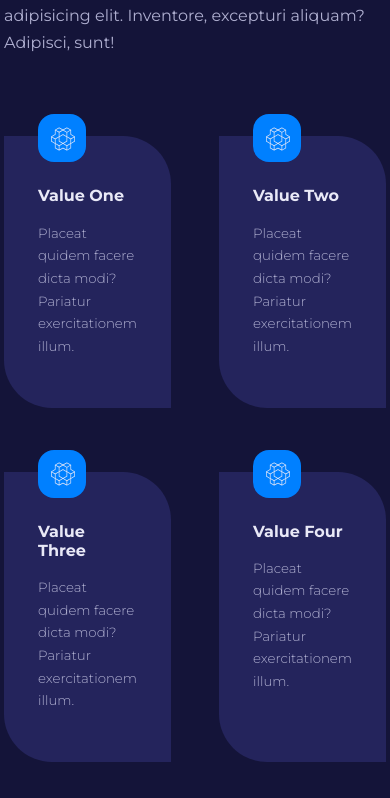
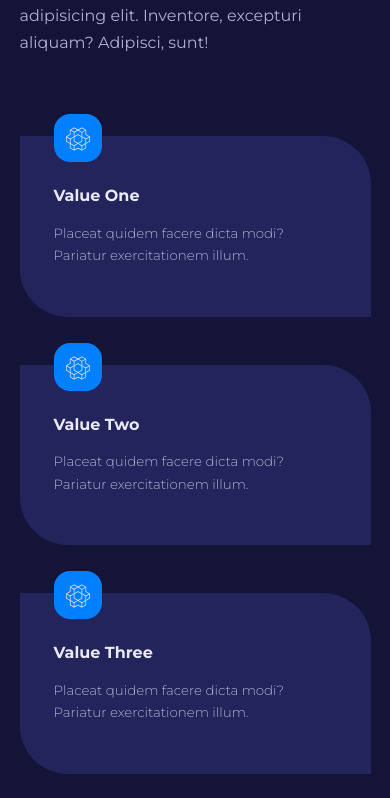
Before and after one commit to Eddysam2000/XP-Fitness, a React (Create React App) app: page / in a window 390 px wide. Shown: the part 2761-3559 px from the top of the page. Built offline with nearby package versions, Linux system fonts and the light colour scheme.

Commit message:
mediaquery added

```diff
--- a/src/pages/home/home.css
+++ b/src/pages/home/home.css
@@ -383,4 +383,10 @@ footer {
         margin: 0 auto;
         width: 84%;
     }
+
+/* VALUES */
+    .values_wrapper {
+        gap: 3rem;
+        grid-template-columns: 1fr;
+    }
 }
```
